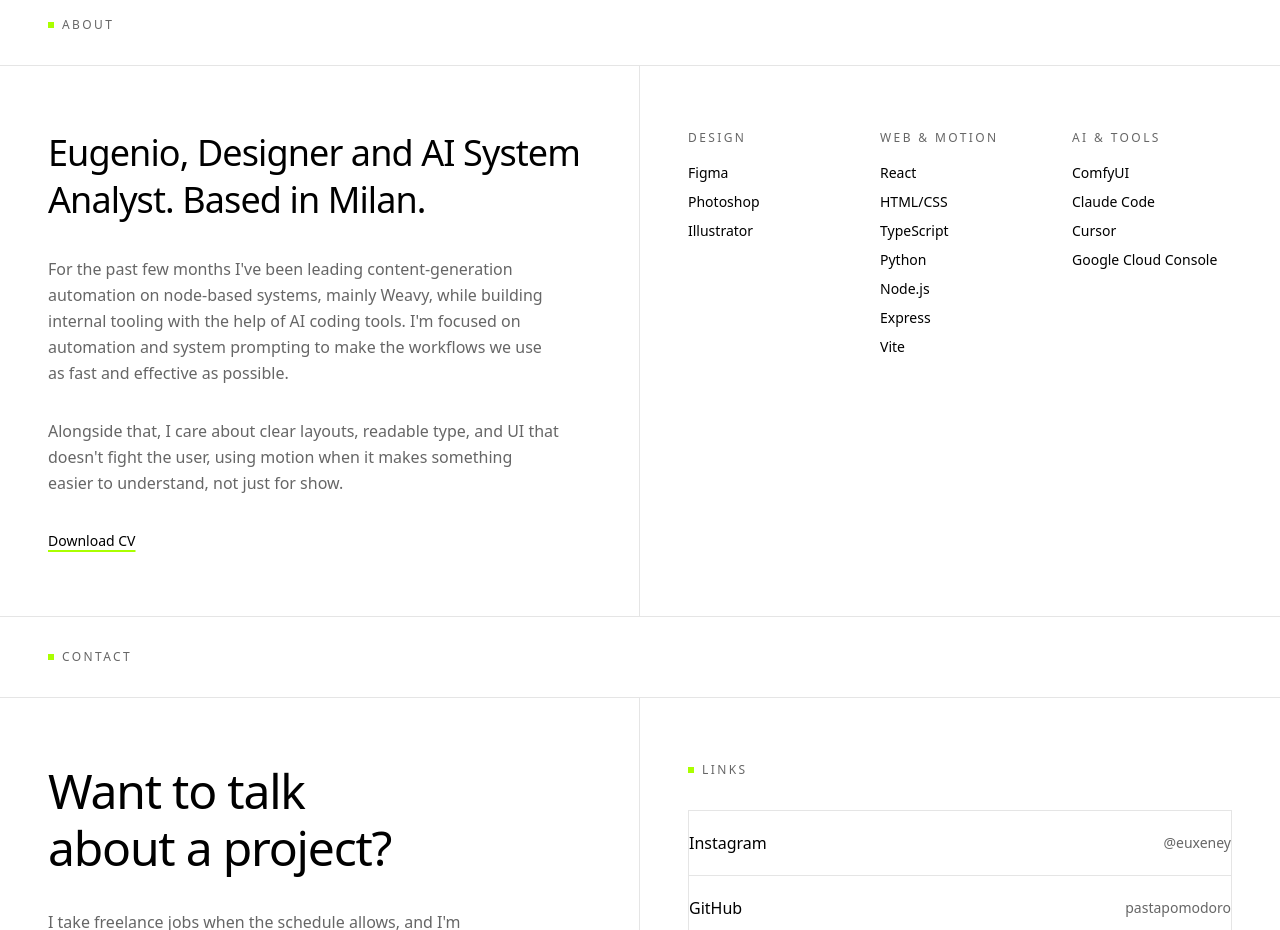
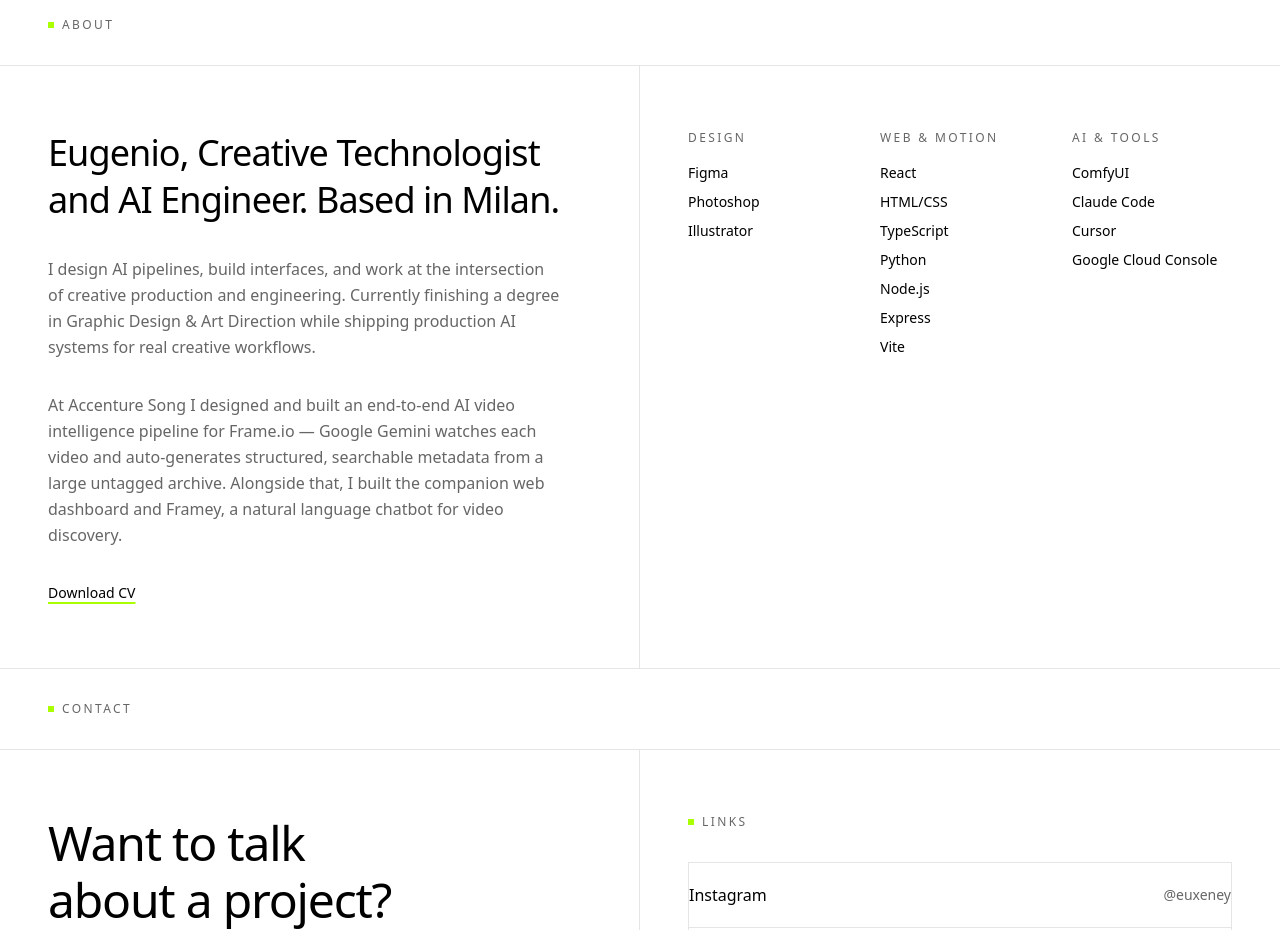
Before and after one commit to pastapomodoro/portfolio-nextjs, a Next.js app: page / in a window 1280 px wide. Shown: the part 2820-3750 px from the top of the page. Built offline with nearby package versions, Linux system fonts and the light colour scheme.

Commit message:
update: CV 2026 with new content, refresh About and Resume pages

```diff
--- a/src/app/resume/page.tsx
+++ b/src/app/resume/page.tsx
@@ -7,8 +7,8 @@ export default function Page() {
         <h1 className="text-5xl md:text-7xl font-light tracking-wide text-foreground mb-4 font-heading">Resume</h1>
         <div className="w-16 h-px bg-foreground mx-auto mb-6"></div>
         <p className="text-lg font-light text-muted-foreground max-w-xl mx-auto">
-          Graphic designer and art direction student in Verona. AI developer and engineer. UX/UI,
-          branding, and motion.
+          Creative Technologist &amp; AI Engineer based in Milan. AI pipeline design, interface
+                    development, and creative production at the intersection of design and engineering.
         </p>
       </div>
 
@@ -22,16 +22,16 @@ export default function Page() {
               <li className="flex gap-4 items-start">
                 <span className="text-muted-foreground text-sm mt-1 font-mono">01.</span>
                 <span>
-                  Graphic design, art direction, and AI developer/engineer work, based in Verona
+                  Creative Technologist &amp; AI Engineer — degree in Graphic Design &amp; Art Direction, shipping production AI systems
                 </span>
               </li>
               <li className="flex gap-4 items-start">
                 <span className="text-muted-foreground text-sm mt-1">02.</span>
-                <span>Strong interest in UX/UI, motion, branding, and clear visual communication</span>
+                <span>Designed and built an end-to-end AI video intelligence pipeline at Accenture Song</span>
               </li>
               <li className="flex gap-4 items-start">
                 <span className="text-muted-foreground text-sm mt-1">03.</span>
-                <span>Comfortable with Adobe CC, Figma, Blender, and AI tools when they save time on a task</span>
+                <span>AI pipeline design, multimodal systems, agent development, creative production with gen AI tools</span>
               </li>
             </ul>
           </div>
--- a/src/components/AboutSection.tsx
+++ b/src/components/AboutSection.tsx
@@ -46,18 +46,18 @@ export default function AboutSection() {
         {/* Bio */}
         <div className="site-rhythm-block max-md:py-10 space-y-6 border-b md:space-y-8 lg:border-b-0 lg:border-r border-border">
           <p className="text-2xl font-medium leading-[1.3] tracking-tight md:text-3xl lg:text-4xl">
-            Eugenio, Designer and AI System Analyst. Based in Milan.
+            Eugenio, Creative Technologist and AI Engineer. Based in Milan.
           </p>
           <p className="max-w-lg leading-relaxed text-muted-foreground">
-            For the past few months I&apos;ve been leading content-generation automation on
-            node-based systems, mainly Weavy, while building internal tooling with the help
-            of AI coding tools. I&apos;m focused on automation and system prompting to make the
-            workflows we use as fast and effective as possible.
+            I design AI pipelines, build interfaces, and work at the intersection of creative
+            production and engineering. Currently finishing a degree in Graphic Design &amp; Art
+            Direction while shipping production AI systems for real creative workflows.
           </p>
           <p className="max-w-lg leading-relaxed text-muted-foreground">
-            Alongside that, I care about clear layouts, readable type, and UI that doesn&apos;t
-            fight the user, using motion when it makes something easier to understand, not just
-            for show.
+            At Accenture Song I designed and built an end-to-end AI video intelligence pipeline
+            for Frame.io — Google Gemini watches each video and auto-generates structured,
+            searchable metadata from a large untagged archive. Alongside that, I built the
+            companion web dashboard and Framey, a natural language chatbot for video discovery.
           </p>
           <a
             href={CV_HREF}
```
Also changed, not shown: 1 other file (tests, documents, lock files or other folders).
